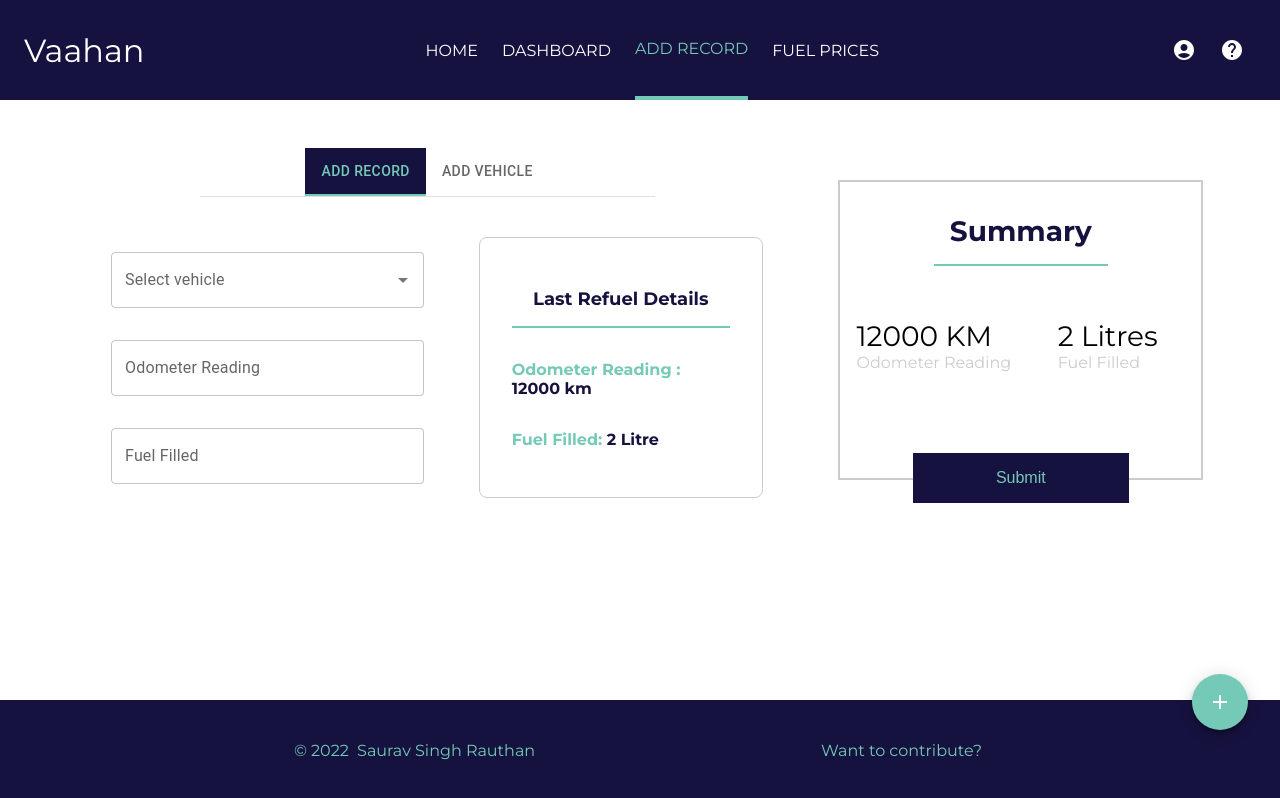
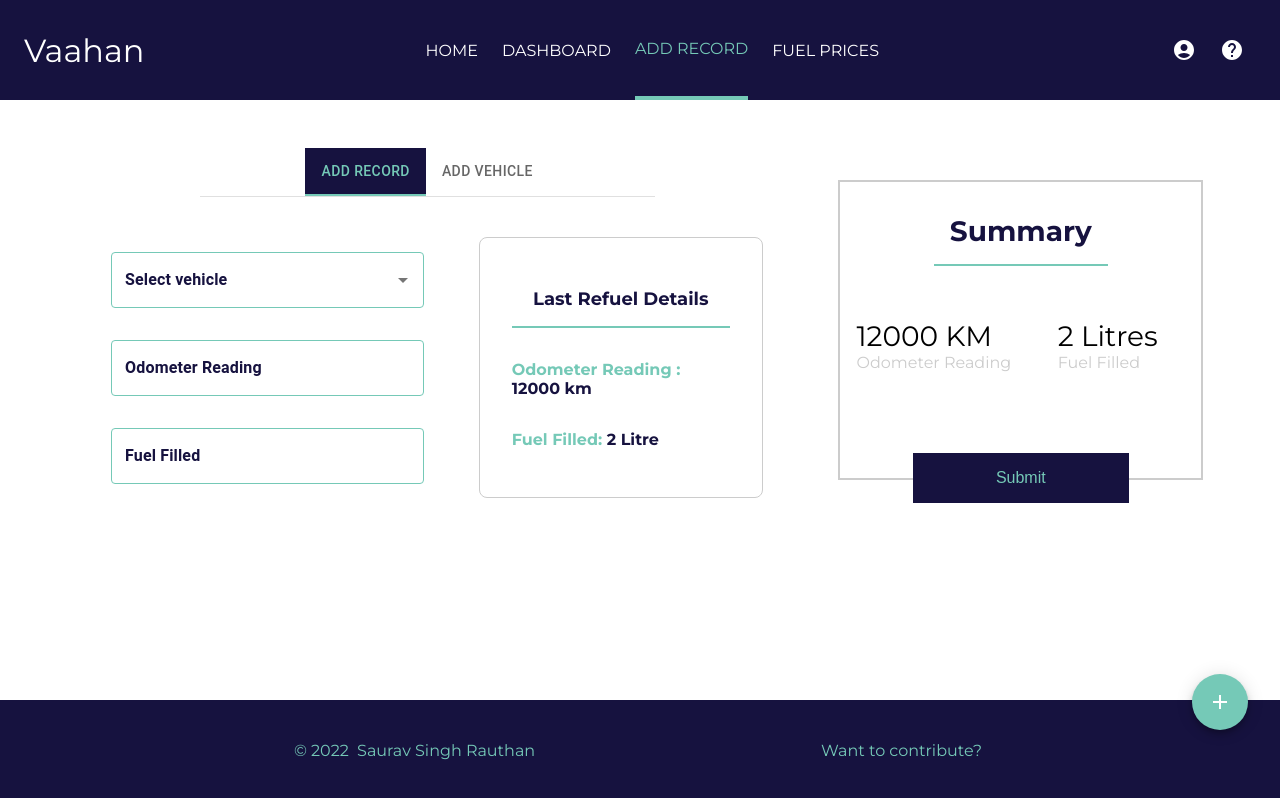
Before and after one commit to Saurav-Singh-Rauthan/Vaahan, a React (Create React App) app: page /add-record in a window 1280 px wide. Built offline with nearby package versions, Linux system fonts and the light colour scheme.

Commit message:
custom input label / add-record

```diff
--- a/src/components/pages/RefuelEntry/RefuelEntry.js
+++ b/src/components/pages/RefuelEntry/RefuelEntry.js
@@ -60,6 +60,7 @@ const RefuelEntry = (props) => {
                   label="Fuel Filled"
                   placeholder="Fuel filled (Litres)"
                   variant="outlined"
+                  sx={{borderColor:"red !important"}}
                   className={Styles.options}
                 />
               </div>
--- a/src/components/pages/RefuelEntry/RefuelEntry.module.css
+++ b/src/components/pages/RefuelEntry/RefuelEntry.module.css
@@ -9,7 +9,7 @@
   padding: 1rem;
   text-align: center;
   margin: 3rem 0rem;
-  max-height: 300px;
+  height: 300px;
   position: relative;
 }
 
--- a/src/components/pages/RefuelEntry/customTab.css
+++ b/src/components/pages/RefuelEntry/customTab.css
@@ -6,3 +6,12 @@
 .MuiTabs-indicator {
   background-color: #75c9b7 !important;
 }
+
+.MuiOutlinedInput-notchedOutline {
+  border-color: #75c9b7 !important;
+}
+
+.MuiInputLabel-root {
+  color: #16123f !important;
+  font-weight: bolder !important;
+}
```
